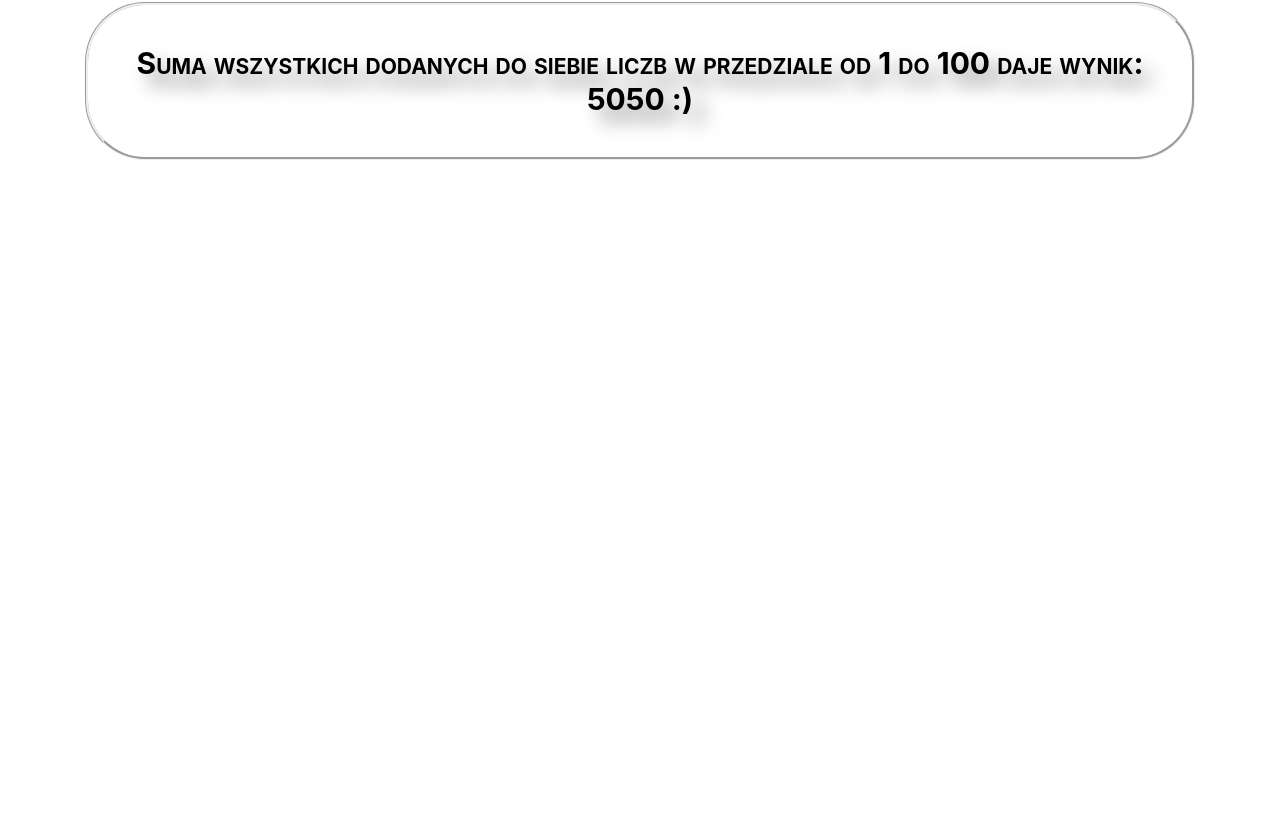
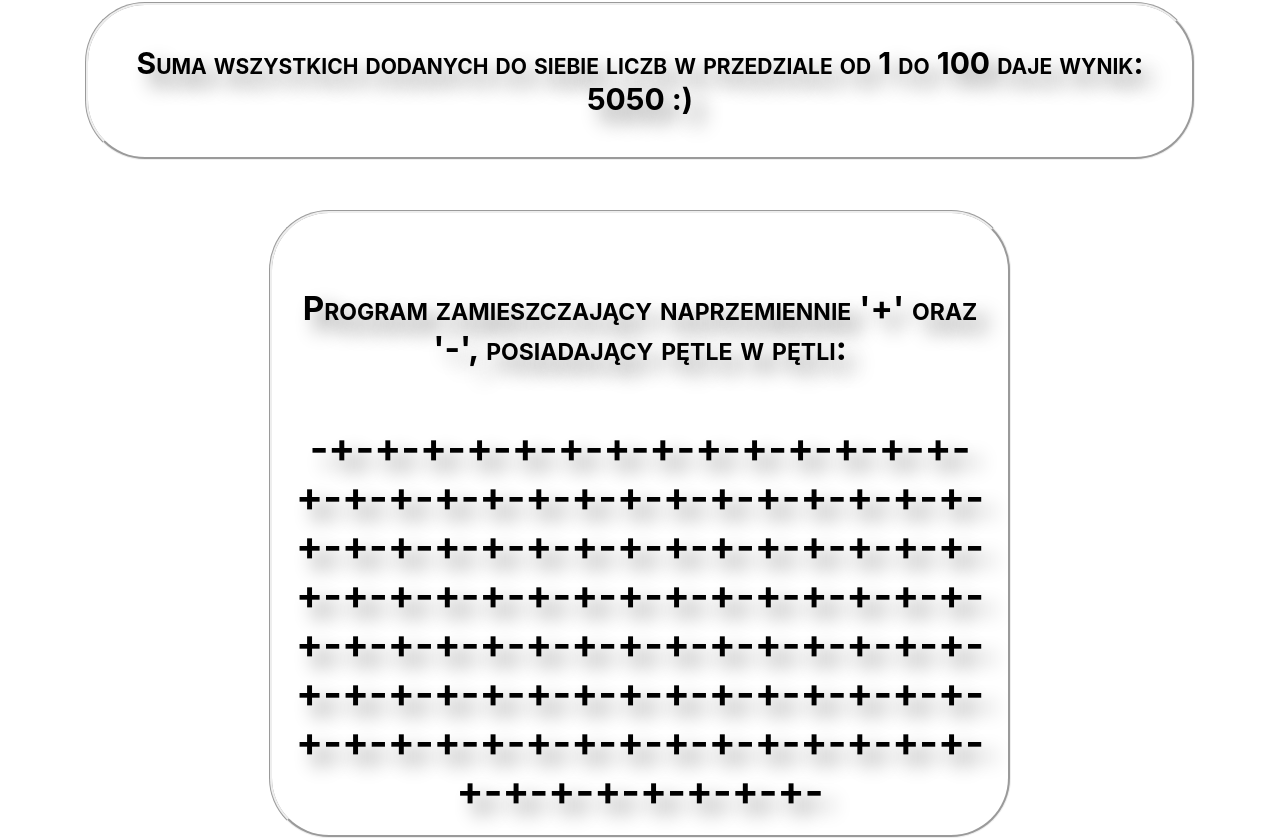
Before and after one commit to MMarek/exercises_site, a React (Create React App) app: page /#/ in a window 1280 px wide. Shown: the part 499-1337 px from the top of the page. Before the commit the page ends 800 px from the top, so only its background shows below. Built offline with nearby package versions, Linux system fonts and the light colour scheme.

Commit message:
sum of all corrections

```diff
--- a/src/components/Home/Home.js
+++ b/src/components/Home/Home.js
@@ -1,6 +1,7 @@
 import React, {Component} from "react";
 import Loops01 from './Loops/Loops01'
 import Loops02 from './Loops/Loops02'
+import Loops03 from './Loops/Loops03'
 
 class Home extends Component {
 
@@ -9,6 +10,7 @@ class Home extends Component {
             <>
               <Loops01/>
               <Loops02/>
+              <Loops03/>
             </>
         )
     }
--- a/src/components/Home/Loops/Loops02.js
+++ b/src/components/Home/Loops/Loops02.js
@@ -12,7 +12,7 @@ class SumOfAll extends Component {
         for (let i = x; i <= y; i = i + 1) {
             sum += i;
         }
-        console.log(sum);
+        // console.log(sum);
         return (
             <div className='sumOfAll'>
                 Suma wszystkich dodanych do siebie liczb w przedziale od 1 do 100 daje wynik: {sum} :)
--- /dev/null
+++ b/src/components/Home/Loops/Loops03.js
@@ -0,0 +1,33 @@
+import React, {Component} from "react";
+import '../../../scss/_loops.scss'
+
+class Stars extends Component {
+
+    render() {
+        let k = 15;
+
+        let textResult = "";
+        for (let i = 0; i < k; i++) {
+            for (let j = 0; j < k; j++) {
+                if ((i + j) % 2 === 0) {
+                    textResult += "-";
+                } else {
+                    textResult += "+";
+                }
+            }
+            // textResult += "\n"; // zaczyna od nowej linii po każdej iteracji
+        }
+
+        // console.log(textResult);
+        return (
+                <div className='stars'>
+                    <h5>Program zamieszczający naprzemiennie '+' oraz '-', posiadający pętle w pętli:</h5>
+
+                    {textResult}
+                </div>
+
+        )
+    }
+}
+
+export default Stars;
--- a/src/scss/_loops.scss
+++ b/src/scss/_loops.scss
@@ -46,10 +46,26 @@
   border-radius: 60px;
   margin: 50px auto;
   padding: 40px;
-font-size: 30px;
+  font-size: 30px;
   text-align: center;
   font-weight: bold;
   font-variant: small-caps;
   color: #000000;
   text-shadow: 12px 12px 20px gray;
 }
+
+.stars {
+  font-size: 40px;
+  text-align: center;
+  font-weight: bold;
+  font-variant: small-caps;
+  color: #000000;
+  text-shadow: 12px 12px 20px gray;
+  overflow: hidden;
+  width: 54.4%;
+  border: groove;
+  border-radius: 60px;
+  margin: auto;
+  padding: 20px;
+
+}
```
Also changed, not shown: 1 other file (tests, documents, lock files or other folders).
